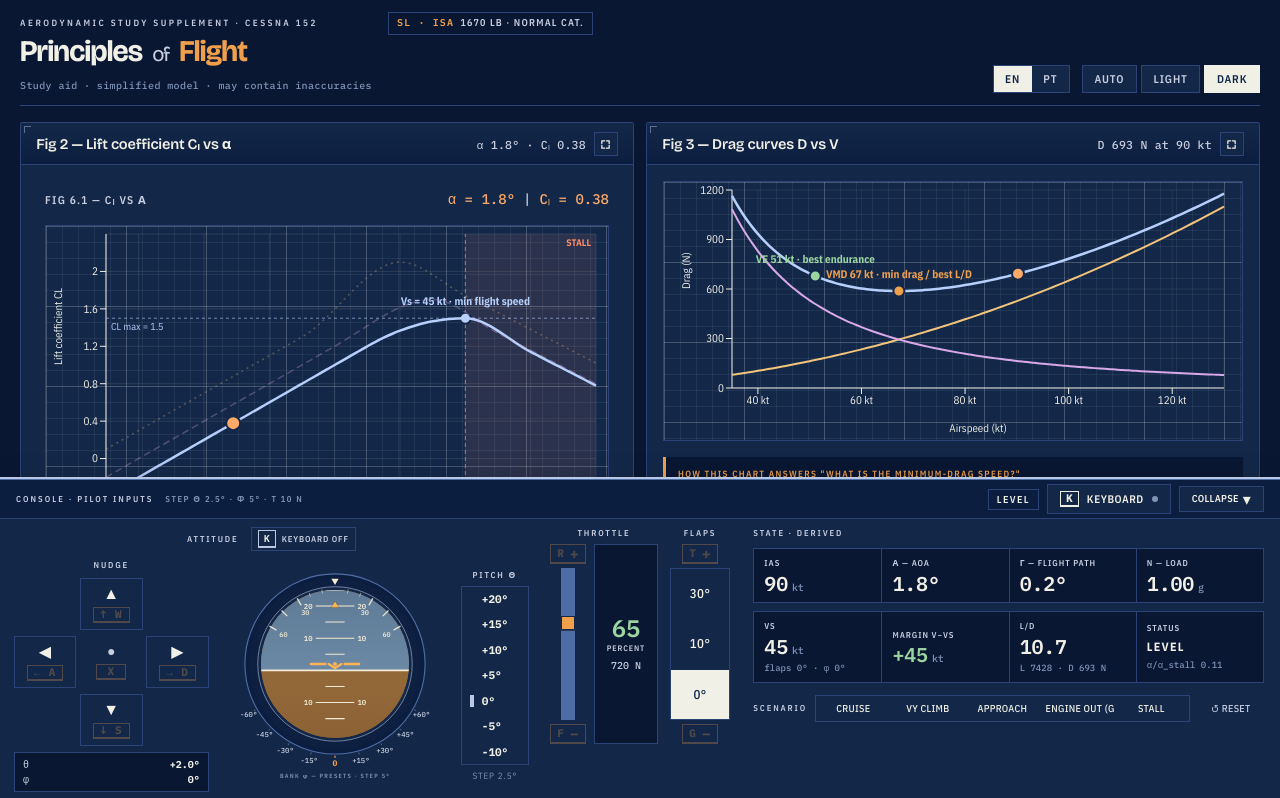
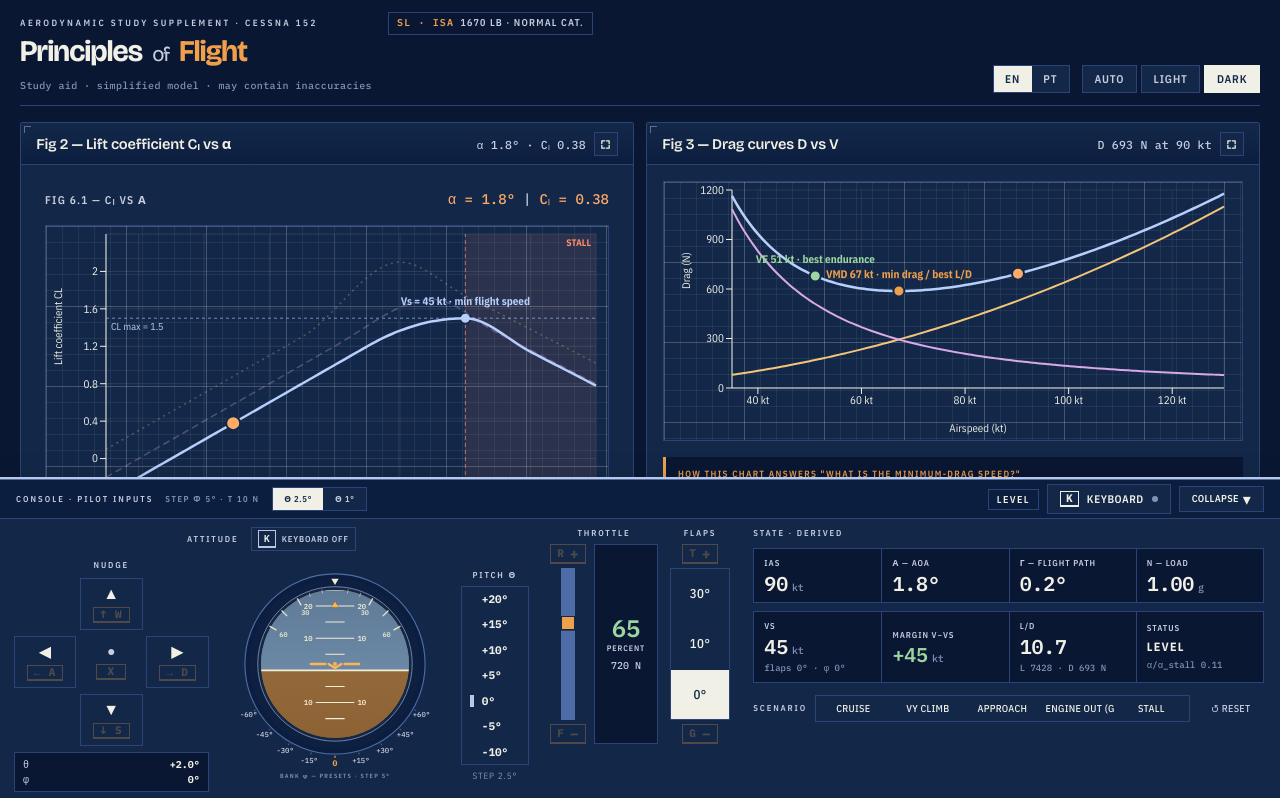
Before and after one commit to fabioduque/principles-of-flight-studies, a React (Vite) app: page / in a window 1280 px wide. Shown: the top 798 px of the page. Built offline with nearby package versions, Linux system fonts and the light colour scheme.

Commit message:
Console: add 1 degree pitch step option for finer control

```diff
--- a/src/App.tsx
+++ b/src/App.tsx
@@ -64,6 +64,8 @@ export default function App() {
   const [theta, setTheta] = useState(DEFAULTS.theta);
   const [thrust, setThrust] = useState(DEFAULTS.thrust);
   const [bank, setBank] = useState(DEFAULTS.bank);
+  // Nudge/keyboard pitch increment — 2.5° by default, 1° for finer control.
+  const [pitchStep, setPitchStep] = useState(2.5);
   // Dark by default — the blueprint look is the project's signature.
   const [theme, setTheme] = useState<Theme>('dark');
   // Default to English; user picks PT manually from the header toggle.
@@ -202,9 +204,9 @@ export default function App() {
 
       let handled = true;
       if (k === 'ArrowUp' || k === 'w' || k === 'W') {
-        setTheta((t) => clamp(roundTo(t - 2.5, 2.5), -15, 30));
+        setTheta((t) => clamp(roundTo(t - pitchStep, pitchStep), -15, 30));
       } else if (k === 'ArrowDown' || k === 's' || k === 'S') {
-        setTheta((t) => clamp(roundTo(t + 2.5, 2.5), -15, 30));
+        setTheta((t) => clamp(roundTo(t + pitchStep, pitchStep), -15, 30));
       } else if (k === 'ArrowLeft' || k === 'a' || k === 'A') {
         setBank((b) => clamp(roundTo(b - 5, 5), -75, 75));
       } else if (k === 'ArrowRight' || k === 'd' || k === 'D') {
@@ -235,7 +237,7 @@ export default function App() {
 
     window.addEventListener('keydown', handleKey);
     return () => window.removeEventListener('keydown', handleKey);
-  }, [keyboardMode, showKeyboardEscapeHint]);
+  }, [keyboardMode, showKeyboardEscapeHint, pitchStep]);
 
   function resetToDefaults() {
     setFlaps(DEFAULTS.flaps);
@@ -478,6 +480,8 @@ export default function App() {
         flaps={flaps}
         throttlePct={throttlePct}
         state={state}
+        pitchStep={pitchStep}
+        setPitchStep={setPitchStep}
         setTheta={setTheta}
         setBank={setBank}
         setThrust={setThrust}
--- a/src/components/AttitudeControl.tsx
+++ b/src/components/AttitudeControl.tsx
@@ -3,7 +3,7 @@
 //   • Pitch presets stack as a vertical "tape" to the right of the AI.
 //   • A compact 4-way nudge cross provides fine adjustment.
 //
-// Increments: pitch step = 2.5° · bank step = 5°.
+// Increments: pitch step = 2.5° or 1° (toggle) · bank step = 5°.
 
 import { useCallback, useRef } from 'react';
 import { useI18n } from '../i18n';
@@ -16,6 +16,7 @@ interface Props {
   pitchMin?: number;
   pitchMax?: number;
   bankMax?: number;
+  pitchStep?: number;
   size?: number;
   /** When true, render key-cap hints next to each nudge direction. */
   keyboardMode?: boolean;
@@ -54,7 +55,6 @@ function clamp(v: number, lo: number, hi: number) {
   return Math.min(hi, Math.max(lo, v));
 }
 
-const PITCH_STEP = 2.5;
 const BANK_STEP = 5;
 
 const PITCH_PRESETS = [20, 15, 10, 5, 0, -5, -10];
@@ -86,6 +86,7 @@ export function AttitudeControl({
   pitchMin = -15,
   pitchMax = 30,
   bankMax = 75,
+  pitchStep = 2.5,
   size = 168,
   keyboardMode = false,
 }: Props) {
@@ -111,9 +112,9 @@ export function AttitudeControl({
       const newPitch = clamp(pitchMid + dy * halfPitchRange, pitchMin, pitchMax);
 
       setBank(roundTo(newBank, BANK_STEP));
-      setTheta(roundTo(newPitch, PITCH_STEP));
+      setTheta(roundTo(newPitch, pitchStep));
     },
-    [bankMax, pitchMin, pitchMax, pitchMid, halfPitchRange, setBank, setTheta],
+    [bankMax, pitchMin, pitchMax, pitchMid, halfPitchRange, pitchStep, setBank, setTheta],
   );
 
   const handlePointerDown = (e: React.PointerEvent) => {
@@ -132,7 +133,7 @@ export function AttitudeControl({
   };
 
   const nudgePitch = (d: number) =>
-    setTheta(clamp(roundTo(theta + d, PITCH_STEP), pitchMin, pitchMax));
+    setTheta(clamp(roundTo(theta + d, pitchStep), pitchMin, pitchMax));
   const nudgeBank = (d: number) =>
     setBank(clamp(roundTo(bank + d, BANK_STEP), -bankMax, bankMax));
 
@@ -159,9 +160,9 @@ export function AttitudeControl({
           {/* Up — pitch down (yoke push, nose down) */}
           <button
             type="button"
-            onClick={() => nudgePitch(-PITCH_STEP)}
+            onClick={() => nudgePitch(-pitchStep)}
             className="btn px-3 py-1.5 flex flex-col items-center gap-1.5 min-w-[58px]"
-            title={`pitch −${PITCH_STEP}° · ↑ / W`}
+            title={`pitch −${pitchStep}° · ↑ / W`}
             aria-label="pitch down"
           >
             <span className="text-base leading-none">▲</span>
@@ -205,9 +206,9 @@ export function AttitudeControl({
           {/* Down — pitch up (yoke pull, nose up) */}
           <button
             type="button"
-            onClick={() => nudgePitch(PITCH_STEP)}
+            onClick={() => nudgePitch(pitchStep)}
             className="btn px-3 py-1.5 flex flex-col items-center gap-1.5 min-w-[58px]"
-            title={`pitch +${PITCH_STEP}° · ↓ / S`}
+            title={`pitch +${pitchStep}° · ↓ / S`}
             aria-label="pitch up"
           >
             <span className="text-base leading-none">▼</span>
@@ -442,7 +443,7 @@ export function AttitudeControl({
           })}
         </div>
         <div className="text-[9px] text-fg-mute mt-1 text-center" style={{ letterSpacing: '0.1em' }}>
-          {t.step} {PITCH_STEP}°
+          {t.step} {pitchStep}°
         </div>
       </div>
     </div>
--- a/src/components/ControlConsole.tsx
+++ b/src/components/ControlConsole.tsx
@@ -20,8 +20,8 @@ import {
 import { translatePresetName, translateStatus, useI18n } from '../i18n';
 
 const MAX_THRUST = 1100;
-const PITCH_STEP = 2.5;
 const BANK_STEP = 5;
+const PITCH_STEP_OPTIONS = [2.5, 1] as const;
 
 interface Props {
   collapsed: boolean;
@@ -41,6 +41,8 @@ interface Props {
   flaps: Flaps;
   throttlePct: number;
   state: FlightState;
+  pitchStep: number;
+  setPitchStep: (v: number) => void;
   setTheta: (v: number) => void;
   setBank: (v: number) => void;
   setThrust: (v: number) => void;
@@ -226,6 +228,7 @@ export function ControlConsole(props: Props) {
     collapsed, onToggle, canToggle, isMobile,
     keyboardMode, setKeyboardMode,
     theta, bank, thrust, flaps, throttlePct, state,
+    pitchStep, setPitchStep,
     setTheta, setBank, setThrust, setFlaps,
     applyPreset, resetToDefaults,
   } = props;
@@ -263,8 +266,23 @@ export function ControlConsole(props: Props) {
             {t.consoleTitle}
           </span>
           <span className="hidden sm:inline meta text-fg-mute" style={{ fontSize: 8.5, letterSpacing: '0.18em' }}>
-            {t.step} θ {PITCH_STEP}° · φ {BANK_STEP}° · T 10 N
+            {t.step} φ {BANK_STEP}° · T 10 N
           </span>
+          <div className="hidden sm:flex border border-app" role="group" aria-label="Pitch step">
+            {PITCH_STEP_OPTIONS.map((s) => (
+              <button
+                key={s}
+                type="button"
+                onClick={() => setPitchStep(s)}
+                className={`pill !border-0 ${pitchStep === s ? 'is-active' : ''}`}
+                aria-pressed={pitchStep === s}
+                title={`Pitch step ${s}°`}
+                style={{ fontSize: 8.5 }}
+              >
+                θ {s}°
+              </button>
+            ))}
+          </div>
         </div>
         <div className="flex items-center gap-2">
           <span
@@ -354,7 +372,7 @@ export function ControlConsole(props: Props) {
               symbol="θ"
               value={theta}
               unit="°"
-              step={PITCH_STEP}
+              step={pitchStep}
               min={-15}
               max={30}
               onChange={setTheta}
@@ -496,6 +514,7 @@ export function ControlConsole(props: Props) {
                 setTheta={setTheta}
                 setBank={setBank}
                 keyboardMode={keyboardMode}
+                pitchStep={pitchStep}
               />
             </div>
 
```
